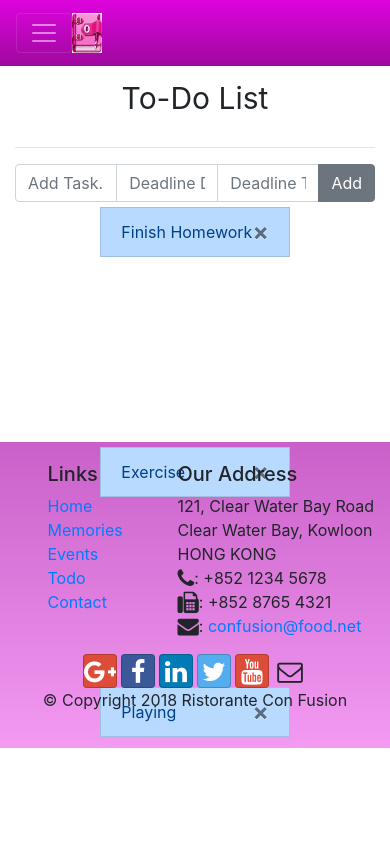
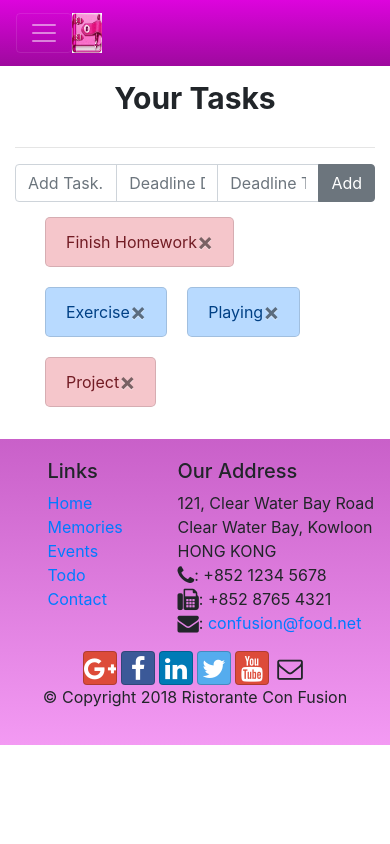
Before and after one commit to Aanandan-T-Ma/Digital-Diary---Frontend, a React (Create React App) app: page /todo in a window 390 px wide. Shown: the top 844 px of the page. Built offline with nearby package versions, Linux system fonts and the light colour scheme.

Commit message:
Todo style changes

```diff
--- a/src/App.css
+++ b/src/App.css
@@ -7,7 +7,7 @@
 }
 .footer{
     background-image: linear-gradient(rgb(201, 96, 201),rgb(243, 154, 243));
-    margin:0px auto;
+    margin: 0px auto;
     padding: 20px 0px 20px 0px;
 }
 .home_image{
@@ -18,9 +18,33 @@
     text-align: center;
     font-size: 30px;
     padding: 10px;
+    font-weight: bold;
 }
 .task-list{
-    padding: 5px;
+    display: flex;
+    flex-wrap: wrap;
+    margin: 5px 100px;
+}
+@media only screen and (max-width: 800px) {
+    .task-list {
+        margin: 5px 50px;
+    }
+}
+@media only screen and (max-width: 470px) {
+    .task-list {
+        margin: 5px 20px;
+    }
+}
+.task {
+    padding: 10px;
+    border-radius: 5px;
+    cursor: pointer;
+}
+.fill-empty {
+    min-height: 373px;
+}
+.close {
+    text-align: right;
 }
 .modalBody{
     height: 450px;
--- a/src/components/ContactComponent.js
+++ b/src/components/ContactComponent.js
@@ -3,7 +3,7 @@ import React, { Component } from 'react';
 class Contact extends Component{
     render(){
         return (
-            <div>Contact Us</div>
+            <div className="fill-empty">Contact Us</div>
         );
     }
 }
--- a/src/components/MainComponent.js
+++ b/src/components/MainComponent.js
@@ -8,20 +8,17 @@ import Todo from './TodoComponent';
 import Contact from './ContactComponent';
 import { Switch, Route, Redirect } from 'react-router-dom';
 import { tasks } from '../shared/tasks';
-import { memories } from '../shared/memories'
-import { events } from '../shared/events'
-import { users } from '../shared/users'
 
 class Main extends Component {
 
     render(){
         return(
             <>
-                <Header {...this.props} users={users} />
+                <Header />
                 <Switch>
                     <Route path="/home" component={() => <Home />} />
-                    <Route path="/memories" component={() => <Memories memories={memories} />} />
-                    <Route path="/events" component={() => <Events events={events} />} />
+                    <Route path="/memories" component={() => <Memories />} />
+                    <Route path="/events" component={() => <Events />} />
                     <Route path="/todo" component={() => <Todo tasks={tasks} />} />
                     <Route path="/contactus" component={() => <Contact />} />
                     <Redirect to="/home" />
--- a/src/components/MemoryComponent.js
+++ b/src/components/MemoryComponent.js
@@ -33,7 +33,7 @@ class Memories extends Component{
     render(){
         if(this.state.userId){
             return (
-                <div className="container">
+                <div className="container fill-empty">
                     { this.memoryModal() }
                     { this.editModal() }
                     { this.addModal() }
--- a/src/components/TodoComponent.js
+++ b/src/components/TodoComponent.js
@@ -1,5 +1,5 @@
 import React, { Component } from 'react';
-import { Form, Input, InputGroup, InputGroupAddon, Button, ListGroup, ListGroupItem } from 'reactstrap';
+import { Form, Input, InputGroup, InputGroupAddon, Button, ListGroupItem } from 'reactstrap';
 
 class Todo extends Component{
 
@@ -11,6 +11,60 @@ class Todo extends Component{
             tasks: props.tasks
         }
         this.addTask = this.addTask.bind(this);
+    }
+
+    render(){
+        const Tasks = this.renderTasks();
+        return (
+            <div className="container fill-empty">
+                <div className="row">
+                    <div className="col-12 title">Your Tasks</div>
+                </div>
+                <hr />
+                <div className="row justify-content-center">
+                    <div className="col-12 col-md-10">
+                      <Form onSubmit={this.addTask}>
+                        <InputGroup>
+                          <Input type="text" placeholder="Add Task..." innerRef={(input) => this.task = input} />
+                          <Input type={this.state.dateInput} placeholder="Deadline Date" innerRef={(input) => this.deadlineDate = input}
+                              onFocus={() => this.setState({dateInput: "date"})} onBlur={() => this.setState({dateInput: "text"})} />
+                          <Input type={this.state.timeInput} placeholder="Deadline Time" innerRef={(input) => this.deadlineTime = input}
+                              onFocus={() => this.setState({timeInput: "time"})} onBlur={() => this.setState({timeInput: "text"})} />
+                          <InputGroupAddon addonType="append">
+                              <Button type="submit">Add</Button>
+                          </InputGroupAddon>
+                        </InputGroup>
+                      </Form>
+                    </div>
+                </div>
+                { Tasks }
+            </div>
+        );
+    }
+
+    renderTasks(){
+        if(!this.state.tasks){
+            return (
+                <div></div>
+            );
+        }
+        else{
+          const task = this.state.tasks.map((task) => {
+            return (
+                <div key={task.id} className="task" title={new Date()>new Date(task.deadline)? "Deadline exceeded":"Deadline: "+task.deadline}>
+                    <ListGroupItem color={new Date()>new Date(task.deadline)? "danger":"primary"} style={{textDecoration: task.done?"line-through":"none"}}
+                                   onClick={() => this.markTask(task)}>
+                        {task.name}<span className="close" onClick={() => this.deleteTask(task)}>&times;</span>
+                    </ListGroupItem>
+                </div>
+            );
+          });
+          return (
+            <div className="task-list">
+                    { task }
+            </div>
+          );
+        }
     }
 
     addTask(event){
@@ -35,7 +89,6 @@ class Todo extends Component{
            this.setState({
                tasks: added
            });
-           alert('Task: '+this.task.value+'\nDate: '+this.deadlineDate.value+'\nTime: '+this.deadlineTime.value+"\n"+inputDate);
            console.log(this.state.tasks);
         }
         event.preventDefault();
@@ -45,7 +98,7 @@ class Todo extends Component{
         var tasks = this.state.tasks;
         for(var i=0;i<tasks.length;i++){
             if(tasks[i]===task){
-              tasks[i].done ^= 1;
+              tasks[i].done = !tasks[i].done;
               break;
             }
         }
@@ -65,61 +118,6 @@ class Todo extends Component{
             tasks: tasks
         });
     }
-
-    renderTasks(){
-        if(!this.state.tasks){
-            return (
-                <div></div>
-            );
-        }
-        else{
-          const task = this.state.tasks.map((task) => {
-            return (
-                <div key={task.id} className="col-12 task-list">
-                    <ListGroupItem color="primary" style={{textDecoration: task.done?"line-through":"none",cursor: "pointer"}} onClick={() => this.markTask(task)}>
-                        {task.name}<span className="close" onClick={() => this.deleteTask(task)}>&times;</span>
-                    </ListGroupItem>
-                </div>
-            );
-          });
-          return (
-            <div className="row justify-content-center">
-                <ListGroup>
-                    { task }
-                </ListGroup>
-            </div>
-          );
-        }
-    }
-
-    render(){
-        const Tasks = this.renderTasks();
-        return (
-            <div className="container">
-                <div className="row">
-                    <div className="col-12 title">To-Do List</div>
-                </div>
-                <hr />
-                <div className="row justify-content-center">
-                    <div className="col-12 col-md-10">
-                      <Form onSubmit={this.addTask}>
-                        <InputGroup>
-                          <Input type="text" placeholder="Add Task..." innerRef={(input) => this.task = input} />
-                          <Input type={this.state.dateInput} placeholder="Deadline Date" innerRef={(input) => this.deadlineDate = input}
-                              onFocus={() => this.setState({dateInput: "date"})} onBlur={() => this.setState({dateInput: "text"})} />
-                          <Input type={this.state.timeInput} placeholder="Deadline Time" innerRef={(input) => this.deadlineTime = input}
-                              onFocus={() => this.setState({timeInput: "time"})} onBlur={() => this.setState({timeInput: "text"})} />
-                          <InputGroupAddon addonType="append">
-                              <Button type="submit">Add</Button>
-                          </InputGroupAddon>
-                        </InputGroup>
-                      </Form>
-                    </div>
-                </div>
-                { Tasks }
-            </div>
-        );
-    }
 }
 
 export default Todo;
```
Also changed, not shown: 2 other files (tests, documents, lock files or other folders).
